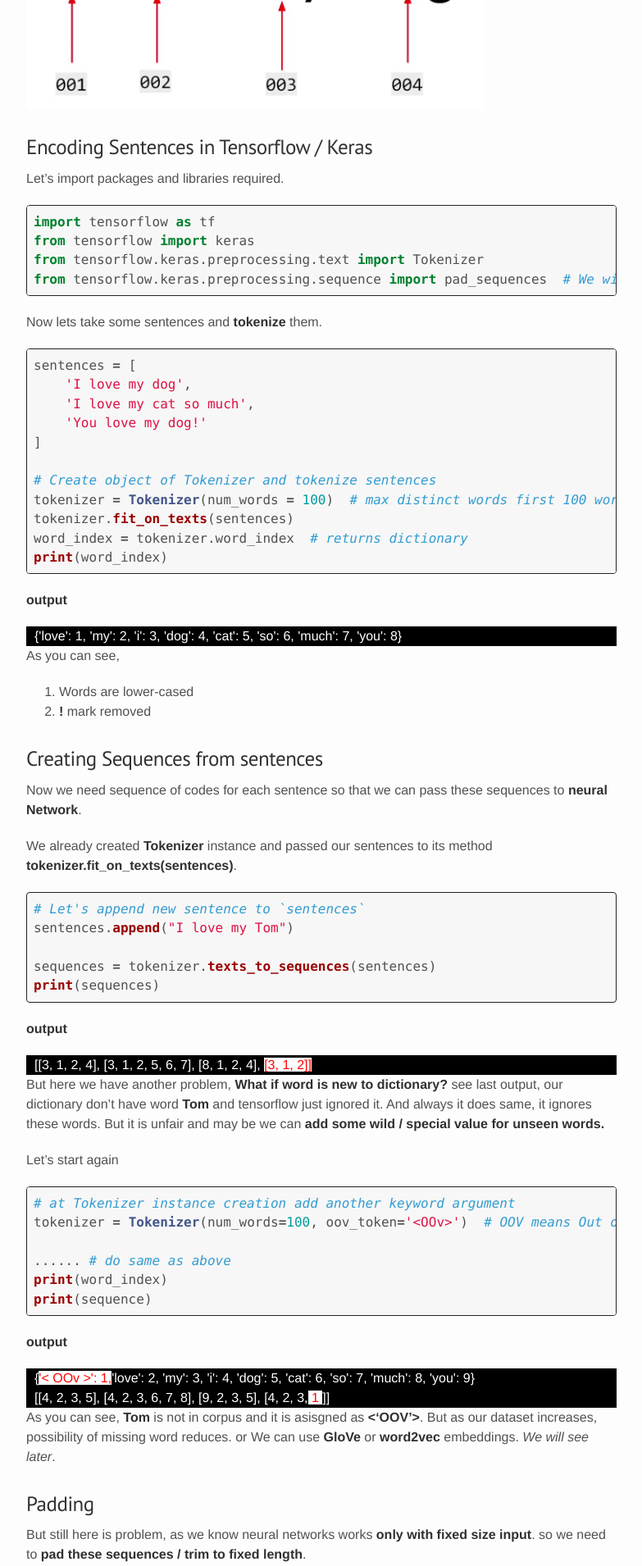
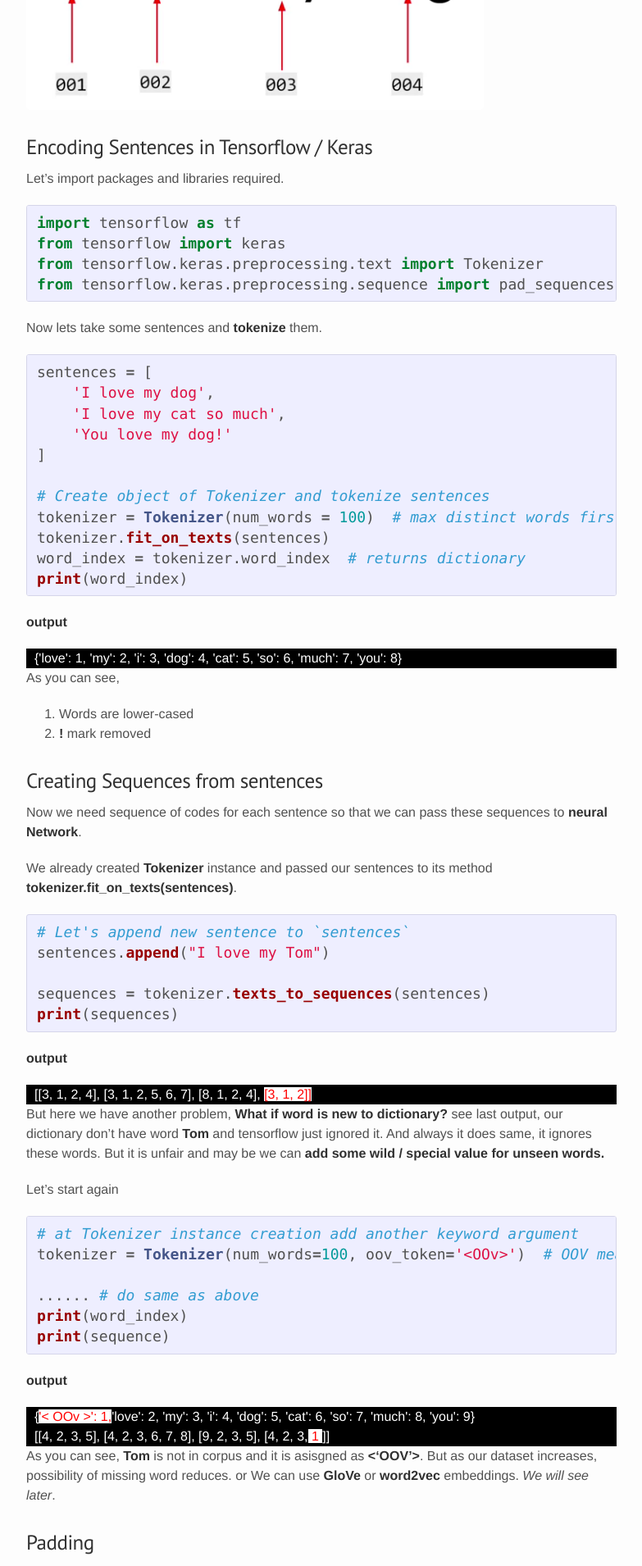
Before and after one commit to PSKP-95/pskp-95.github.io, a Jekyll site: the page built from _posts/2020-04-24-natural-language-processing-with-tensorflow-part-1.md, in a window 1280 px wide. Shown: the part 1032-2942 px from the top of the page at 82% size, without its empty margins (248-1031 px from the left). Built offline with Jekyll 4.4.1, drawn with Linux system fonts in a browser that asks for light colours; nearby versions of some CDN libraries; comment, search, counter and statistics services are not loaded; some of the changed text lies outside the part shown.

Commit message:
code style

```diff
--- a/public/css/lanyon.css
+++ b/public/css/lanyon.css
@@ -558,11 +558,14 @@
 }
 
 .post pre {
-  font-size: 16px;
-  background-color: #F7F7F7;
-  border: 1px solid rgb(36, 35, 35);
-  padding: 8px;
+  border: 1px solid #d5d5e9;
+  background-color: #eef;
+  padding: 8px 12px;
+  -webkit-border-radius: 3px;
+  -moz-border-radius: 3px;
+  border-radius: 3px;
   overflow:auto;
+  font-size: 18px;
   white-space: pre;
   font-family: 'Segoe UI', Tahoma, Geneva, Verdana, sans-serif;
 }
```
